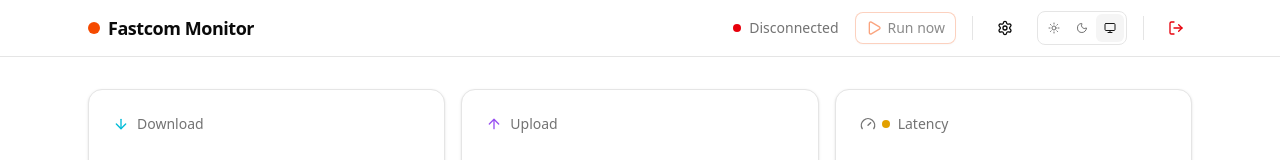
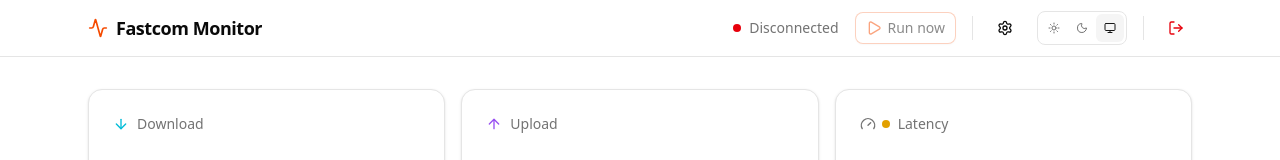
Before and after one commit to Greite/speedtest-monitor, a Next.js app: page / in a window 1280 px wide. Shown: the top 160 px of the page. Built offline with nearby package versions, Linux system fonts and the light colour scheme; no server answers; the database is empty.

Commit message:
feat(ui): restore Activity icon next to Fastcom Monitor in topbar

```diff
--- a/components/topbar.tsx
+++ b/components/topbar.tsx
@@ -1,6 +1,16 @@
 'use client';
 
-import { LogOut, Menu, Monitor, Moon, Play, Settings, Sun, X } from 'lucide-react';
+import {
+  Activity,
+  LogOut,
+  Menu,
+  Monitor,
+  Moon,
+  Play,
+  Settings,
+  Sun,
+  X,
+} from 'lucide-react';
 import Link from 'next/link';
 import { useRouter } from 'next/navigation';
 import { signOut, useSession } from 'next-auth/react';
@@ -141,7 +151,7 @@
       <div className="mx-auto flex h-14 max-w-6xl items-center gap-3 px-4 md:gap-4 md:px-6">
         {/* Logo */}
         <Link href="/" className="flex items-center gap-2 shrink-0">
-          <span className="inline-block size-3 rounded-full bg-chart-1" aria-hidden />
+          <Activity className="size-5 text-chart-1" aria-hidden />
           <span className="text-lg font-bold tracking-tight">
             <span className="hidden md:inline">Fastcom Monitor</span>
             <span className="md:hidden">Fastcom</span>
@@ -238,7 +248,7 @@
           <div className="relative ml-auto flex h-full w-full max-w-sm flex-col gap-4 border-l border-border bg-background p-4 shadow-xl animate-in slide-in-from-right">
             <div className="flex items-center justify-between">
               <div className="flex items-center gap-2">
-                <span className="inline-block size-3 rounded-full bg-chart-1" aria-hidden />
+                <Activity className="size-5 text-chart-1" aria-hidden />
                 <span className="text-lg font-bold tracking-tight">Fastcom Monitor</span>
               </div>
               <Button
```
